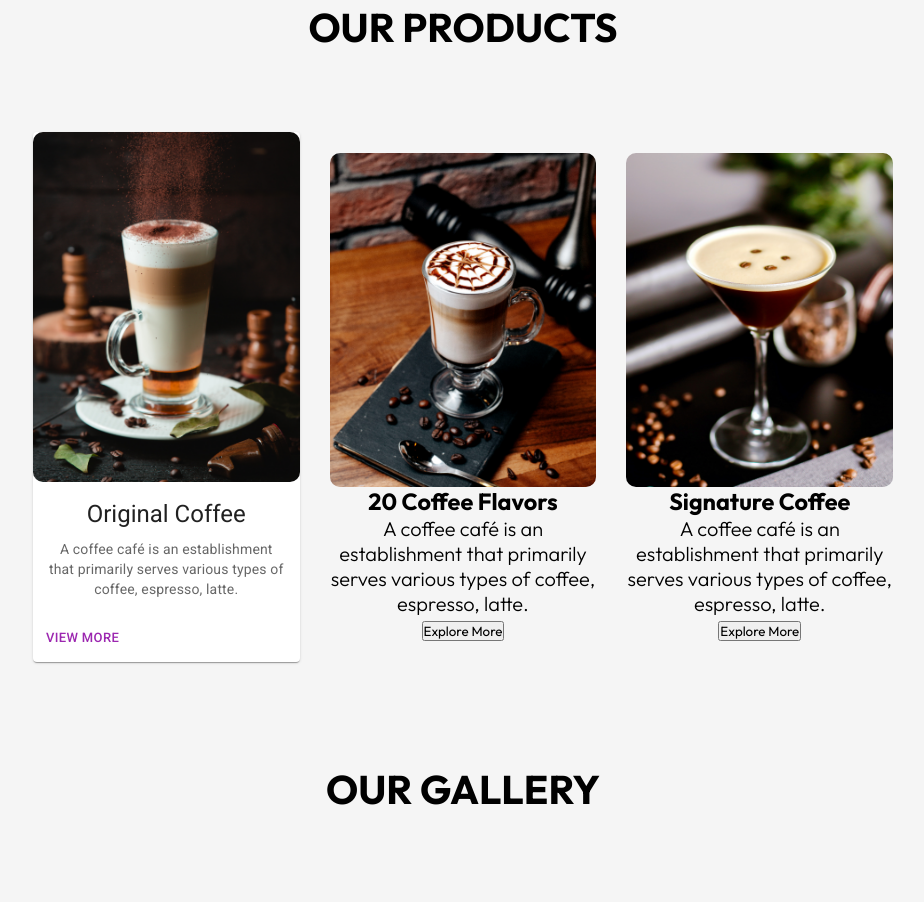
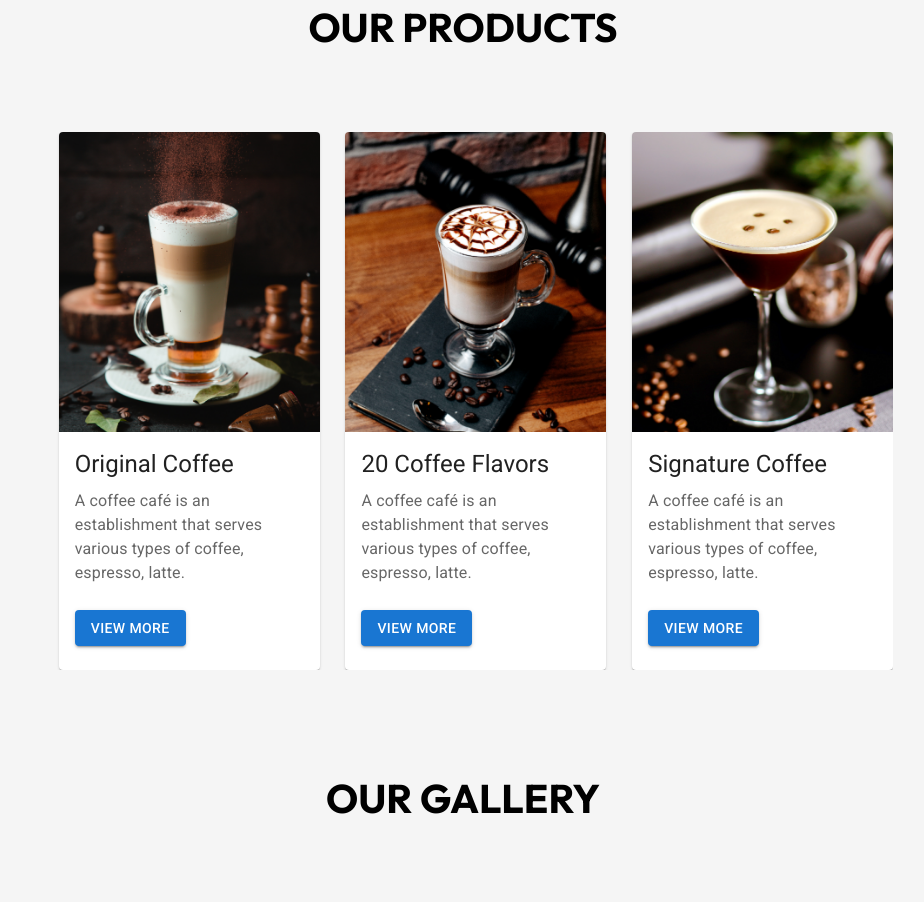
Before and after one commit to sreeginy/FrontEnd-Development-Task01, a React (Create React App) app in the folder website/: page / in a window 1280 px wide. Shown: the part 900-1802 px from the top of the page, without its empty margins (177-1101 px from the left). Built offline with nearby package versions, Linux system fonts and the light colour scheme.

Commit message:
update product css

```diff
--- a/website/src/components/Products/Products.jsx
+++ b/website/src/components/Products/Products.jsx
@@ -6,7 +6,6 @@ import Product02 from "../../assets/product002.jpg";
 import Product03 from "../../assets/product03.jpg";
 
 import Card from '@mui/material/Card';
-import CardActions from '@mui/material/CardActions';
 import CardContent from '@mui/material/CardContent';
 import CardMedia from '@mui/material/CardMedia';
 import Button from '@mui/material/Button';
@@ -17,49 +16,71 @@ const Products = () => {
     <div className="title">
     <h1>OUR PRODUCTS</h1>
     <div className='products container'>
-        <div className="product">
 
-        <Card sx={{ maxWidth: 345 }}>
+            <div className="card-container">
+
+    <Card sx={{ maxWidth: 345 }} className='textstyle'>
       <CardMedia
         component="img"
         alt="coffee"
-        height="350"
+        height="300"
         image={Product01}
       />
-      <CardContent>
+      <CardContent >
         <Typography gutterBottom variant="h5" component="div">
         Original Coffee
         </Typography>
-        <Typography variant="body2" color="text.secondary" style={{ alignItems: "left"}}>
-        A coffee café is an establishment that primarily serves various types of coffee, espresso, latte.
-        </Typography>
+        <Typography variant="body1" color="text.secondary" >
+        A coffee café is an establishment that serves various types of coffee, espresso, latte.
+        </Typography> <br />
+        <Button variant="contained" size="medium" >View More</Button> <br />
       </CardContent>
-      <CardActions>
-        <Button size="small" color="secondary">View More</Button>
-      </CardActions>
     </Card>
 
-            {/* <img src={Product01} alt="" />
-            <h3>Original Coffee</h3>
-            <p>A coffee café is an establishment that primarily serves various types of coffee, espresso, latte.</p>
-            <button className='button3'>Explore More</button>  */}
-        </div>
+   <Card sx={{ maxWidth: 345 }} className='textstyle'>
+      <CardMedia
+        component="img"
+        alt="coffee"
+        height="300"
+        image={Product02}
+      />
+      <CardContent >
+        <Typography gutterBottom variant="h5" component="div">
+        20 Coffee Flavors
+        </Typography>
+        <Typography variant="body1" color="text.secondary" >
+        A coffee café is an establishment that serves various types of coffee, espresso, latte.
+        </Typography> <br />
+        <Button variant="contained" size="medium" >View More</Button> <br />
+      </CardContent>
+    </Card>
 
-        <div className="product">
-            <img src={Product02} alt="" />
-            <h3>20 Coffee Flavors</h3>
-            <p>A coffee café is an establishment that primarily serves various types of coffee, espresso, latte.</p>
-            <button className='button3'>Explore More</button>
-        </div>
 
-        <div className="product">
-            <img src={Product03} alt="" />
-            <h3>Signature Coffee</h3>
-            <p>A coffee café is an establishment that primarily serves various types of coffee, espresso, latte.</p>
-            <button className='button3'>Explore More</button>
-        </div>
+
+    <Card sx={{ maxWidth: 345 }} className='textstyle'>
+      <CardMedia
+        component="img"
+        alt="coffee"
+        height="300"
+        image={Product03}
+      />
+      <CardContent >
+        <Typography gutterBottom variant="h5" component="div">
+        Signature Coffee
+        </Typography>
+        <Typography variant="body1" color="text.secondary" >
+        A coffee café is an establishment that serves various types of coffee, espresso, latte.
+        </Typography> <br />
+        <Button variant="contained" size="medium" >View More</Button> <br />
+      </CardContent>
+    </Card>
+
     </div>
-    </div>
+  </div>
+
+  </div>
+
+
   )
 }
 
--- a/website/src/components/Products/products.css
+++ b/website/src/components/Products/products.css
@@ -1,4 +1,10 @@
-.products {
+.card-container {
+    display: flex;
+    flex-wrap: nowrap;
+    overflow-x: auto;
+}
+
+.products.container {
     margin: 80px auto;
     width: 100%;
     display: flex;
@@ -6,17 +12,17 @@
     justify-content: space-between;
 }
 
-.product img{
+.product img {
     width: 100%;
     border-radius: 10px;
     display: block;
 }
 
-.product{
+.product {
     flex-basis: 31%;
 }
 
-.title{
+.title {
     text-align: center;
     font-size: 20px;
     font-weight: 300;
@@ -26,3 +32,8 @@
 .buttonView {
     background-color: #C0C0C0;
 }
+
+.textstyle {
+    text-align: left;
+    margin-left: 3%;
+}
```
